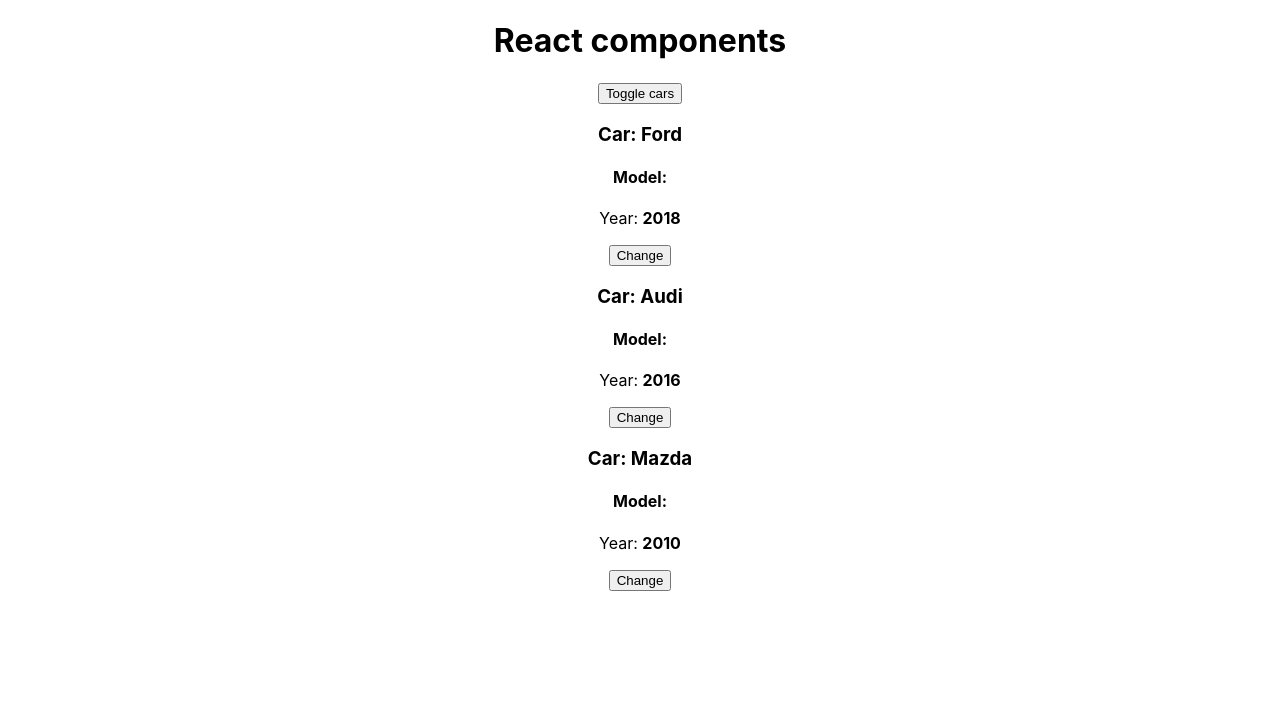
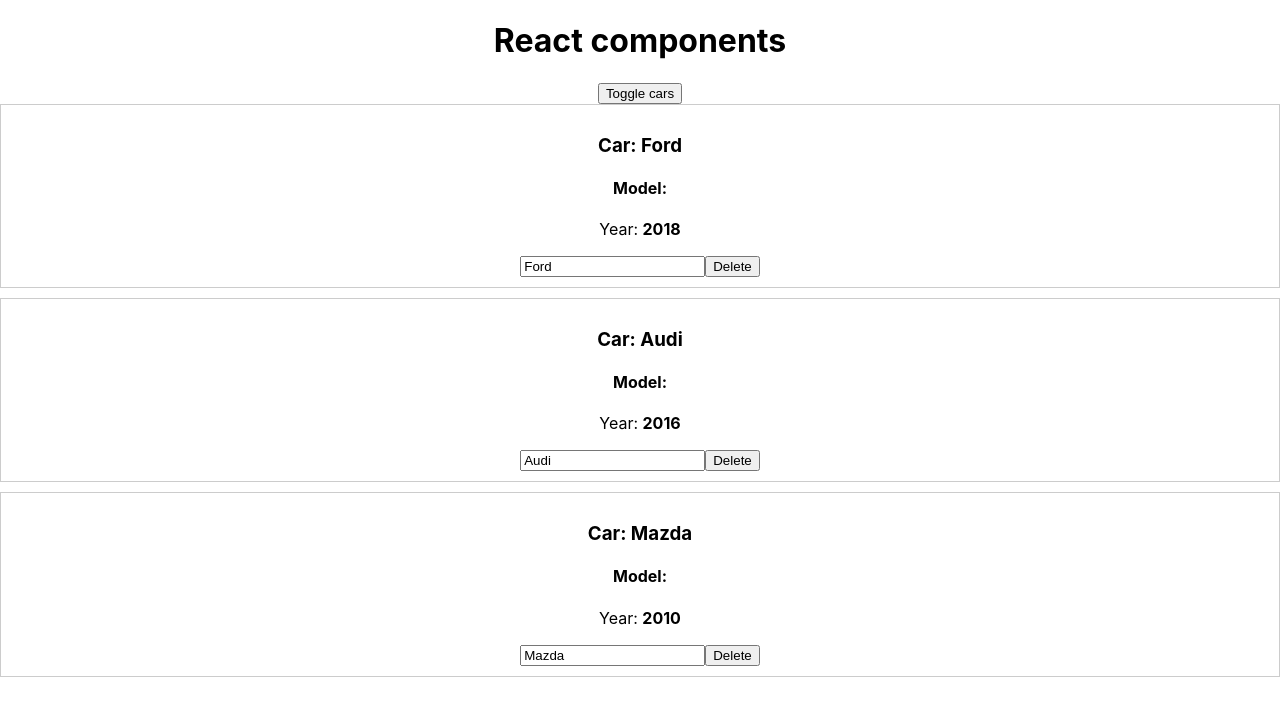
Before and after one commit to Vadym23/react-cars-study, a React (Create React App) app in the folder react-test/: page / in a window 1280 px wide. Both pictures are taken after a click on the button "Toggle cars". Shown: the top 716 px of the page. Built offline with nearby package versions, Linux system fonts and the light colour scheme.

Commit message:
Work with dynamic lists

```diff
--- a/react-test/src/App.js
+++ b/react-test/src/App.js
@@ -26,10 +26,32 @@
     })
   }
 
-  changeTitleHandler = pageTitle => {
-    this.setState({
-      pageTitle
-    })
+  // Удалили м-д changeTitleHandler и записуем новый м-д onChangeName
+  onChangeName(name, index) {
+    // Изменяем название нужной нам машины. Созд. перем. car, которая будет определятся из поля state, массив
+    // cars и по index(тоесть находим нужную нам машину)
+    const car = this.state.cars[index]
+    // Изменяем поле car.name на ее новое имя name
+    car.name = name
+    // Мы получили новую машину и нам необходимо получить состояние данной машины. Напрямую мы не можем менять
+    // состояние. Для этого мы сосдаем переменную cars и дублируем(клонируем) массив cars. Получаем дублированный
+    // массив и в последствии можем его изменить
+    // const cars = this.state.cars.concat()
+    const cars = [...this.state.cars]
+    cars[index] = car
+    this.setState(
+      // Так как мы хотим изменить массив cars то cars равно cars. Можно упростить запись на cars(JS понимает)
+      {cars: cars}
+    )
+  }
+
+  // Создаем м-д deleteHandler и пробуем изменить состояние машин через вызов м-да concat()
+  deteleHandler(index) {
+    const cars = this.state.cars.concat()
+    // Дальше удаляем елемент через м-д splice(). 1-м передаем index, 2-м к-ство елем. для удаления
+    cars.splice(index, 1)
+    // Обращаемся к м-ду this.setState и переопределить массив cars уже с удал. елементом
+    this.setState({cars})
   }
 
   render() {
@@ -46,7 +68,13 @@
           key = {index}
           name = {car.name}
           year = {car.year}
-          onChangeTitle = {() => this.changeTitleHandler(car.name)}
+          // Передаем ф-цию this.deleteHandler и будем передавать с помоцью м-да bind контекст и index той
+          // машины которую необходимо удалить
+          onDelete = {this.deteleHandler.bind(this, index)}
+          // Вместо параметра onChangeTitle будем передавать параметр onChangeName и вызывать м-д onChangeName
+          // В даную callback ф-цию будем принимат ивент и передавать 1-м параметром, 2-м параметром index той
+          // машины котурую нужно изменить, который берется из м-да map
+          onChangeName = {event => this.onChangeName(event.target.value, index)}
           />
         )
       })
@@ -66,24 +94,3 @@
 }
 
 export default App;
-
-// function App() {
-//   return (
-//     <div className="App">
-//       <header className="App-header">
-//         <img src={logo} className="App-logo" alt="logo" />
-//         <p>
-//           Edit <code>src/App.js</code> and save to reload.
-//         </p>
-//         <a
-//           className="App-link"
-//           href="https://reactjs.org"
-//           target="_blank"
-//           rel="noopener noreferrer"
-//         >
-//           Learn React
-//         </a>
-//       </header>
-//     </div>
-//   );
-// }
--- a/react-test/src/Car/Car.js
+++ b/react-test/src/Car/Car.js
@@ -1,28 +1,19 @@
 import React from 'react';
 
-// 1-st way
-// function car() {
-// 	returt (
-// 		<div>This is component</div>
-// 		)
-// }
-
-// 2-nd way
-// const car = () => {
-// 	return (
-// 		<div>This is component</div>
-// 	)
-// }
-
-// 3-rd way
-// const car = () => (<div>
-// 	This is component
-// 	<strong>test</strong>
-// 	</div>)
-
-export default (props) => (<div>
+export default (props) => (
+	// задаем рамку, для того чтобы отличать каждый елемент машины от другой
+	<div style = {{
+		border: '1px solid #ccc',
+		marginBottom: '10px',
+		display: 'block',
+		padding: '10px'
+	}}>
 	<h3>Car: {props.name}</h3>
 	<h4>Model: {props.model}</h4>
 	<p>Year: <strong>{props.year}</strong></p>
-	<button onClick = {props.onChangeTitle}>Change</button>
+	{/* Задаем input с полем текст, и событие OnChange. Будем передавать свойство смены имени машины*/}
+	{/* Даному input задаем знач. по умол. value и параметром передаем props.name*/}
+	<input type="text" onChange = {props.onChangeName} value = {props.name}/>
+	{/* Будем вызывать м-д onDelete */}
+	<button onClick = {props.onDelete}>Delete</button>
 	</div>)
```
